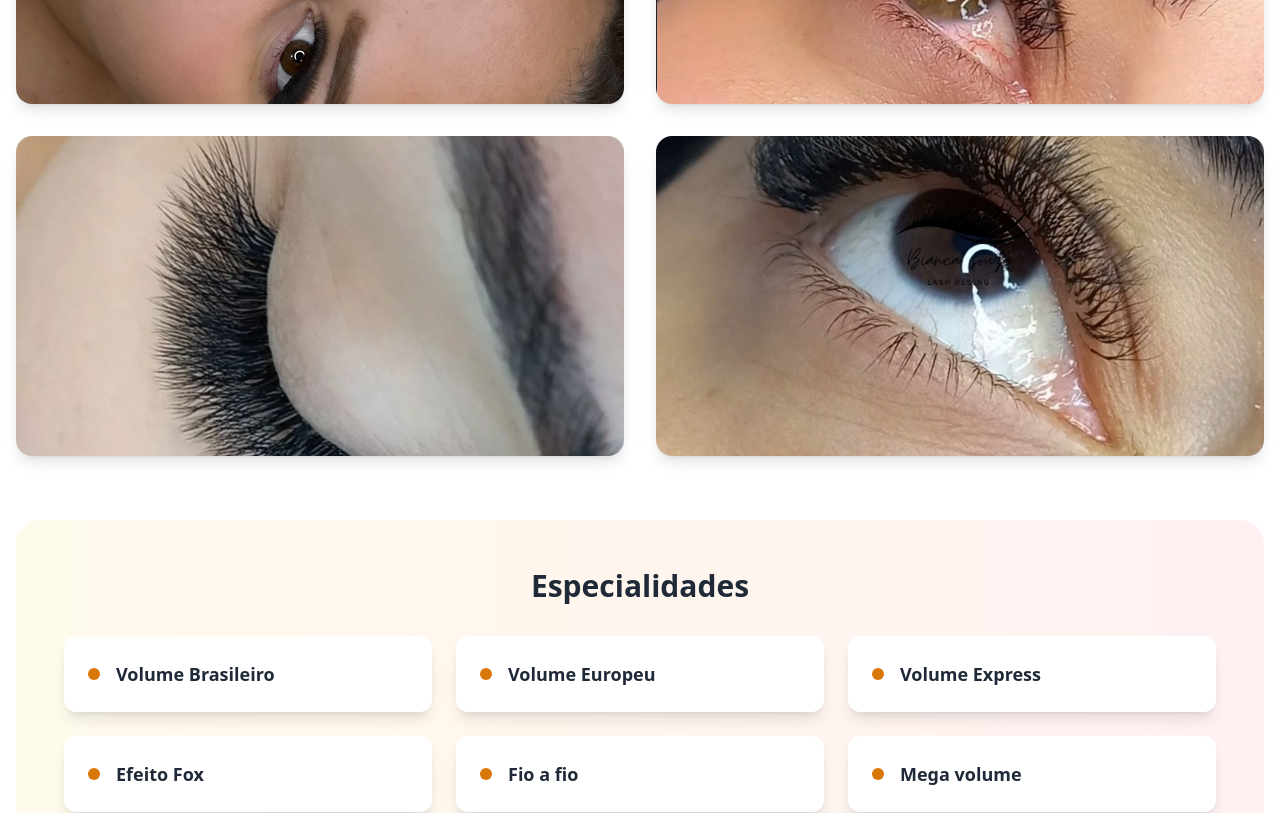
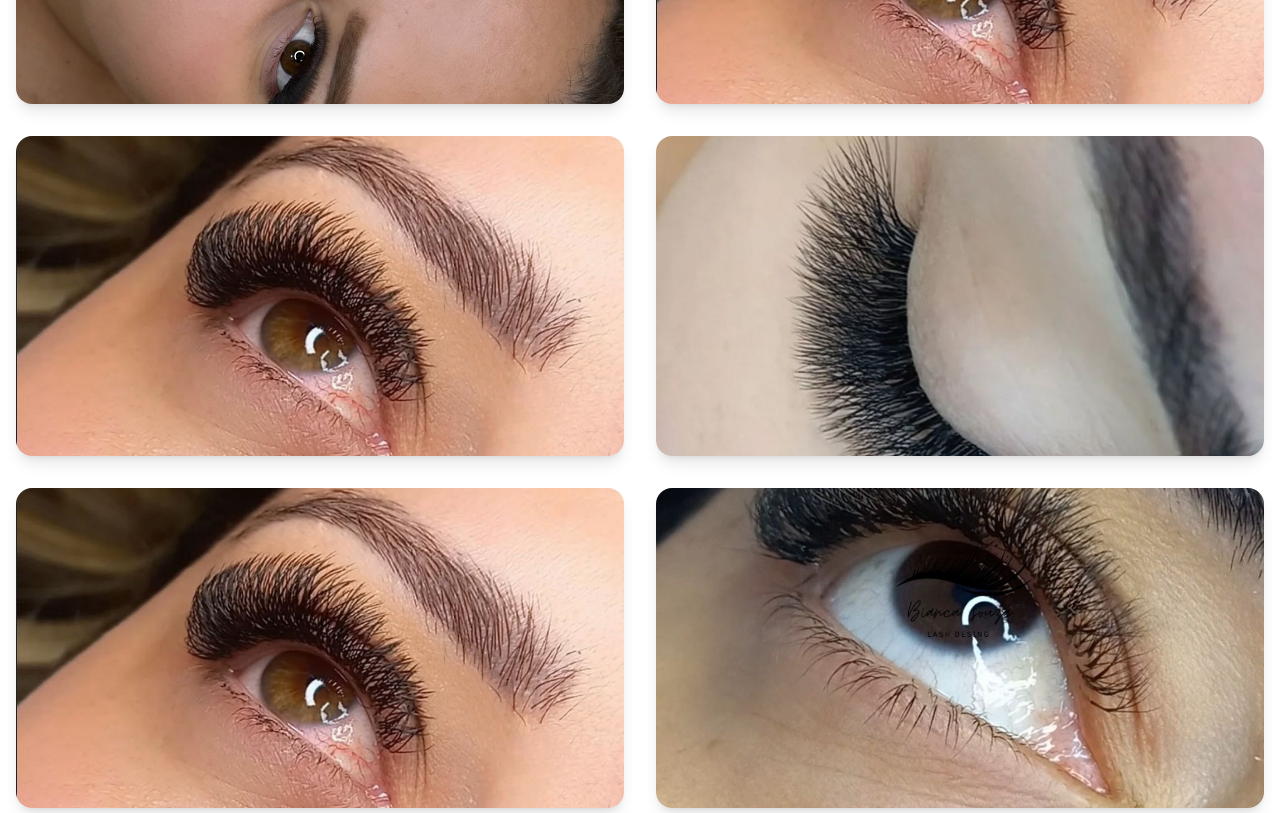
Before and after one commit to assessoriajhessiimoura-gif/bianca-moura-lash-designerr, a React (Vite) app: page / in a window 1280 px wide. Shown: the part 1420-2233 px from the top of the page. Built offline with nearby package versions, Linux system fonts and the light colour scheme.

Commit message:
Update Services.tsx

```diff
--- a/src/components/Services.tsx
+++ b/src/components/Services.tsx
@@ -12,10 +12,20 @@ const Services = () => {
       alt: 'Resultado de extensão de cílios - Efeito natural',
       caption: 'Volume Brasileiro'
     },
+      {
+      src: '/images/WhatsApp Image 2025-09-13 at 18.55.52.jpeg',
+      alt: 'Resultado de extensão de cílios - Efeito natural',
+      caption: 'Efeito Fox'
+    },
     {
       src: '/images/WhatsApp Image 2025-09-13 at 18.55.52 (2).jpeg',
       alt: 'Resultado de extensão de cílios - Efeito natural',
-      caption: 'Efeito Fox'
+      caption: '(Efeito Fox)'
+    },
+     {
+      src: '/images/WhatsApp Image 2025-09-13 at 18.55.52.jpeg',
+      alt: 'Resultado de extensão de cílios - Efeito natural',
+      caption: 'Volume (Brasileiro)'
     },
     {
       src: '/images/WhatsApp Image 2025-09-13 at 18.55.54 (2).jpeg',
```
